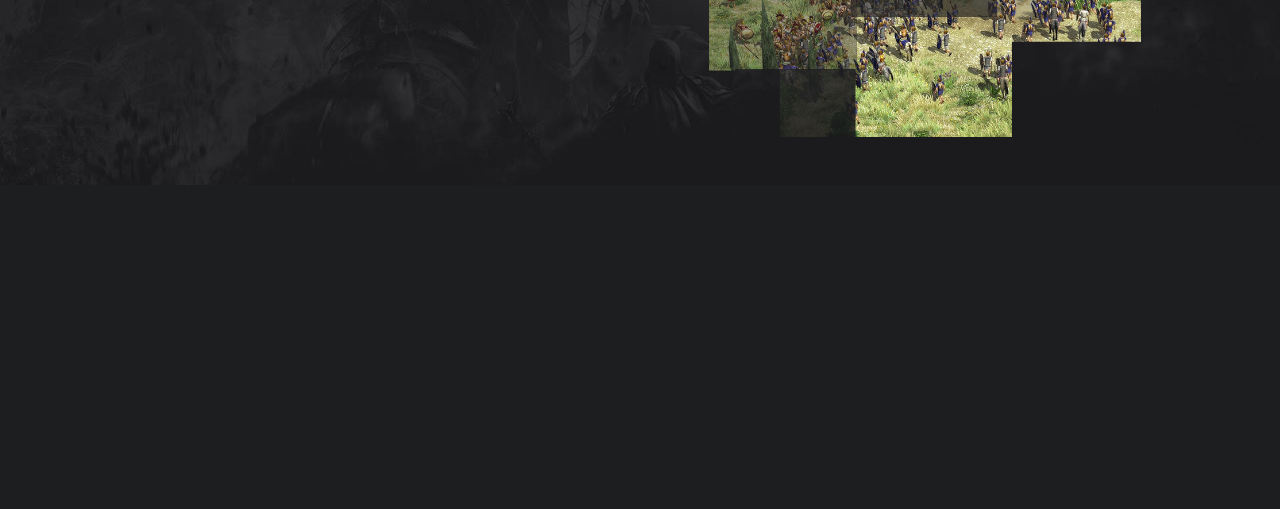
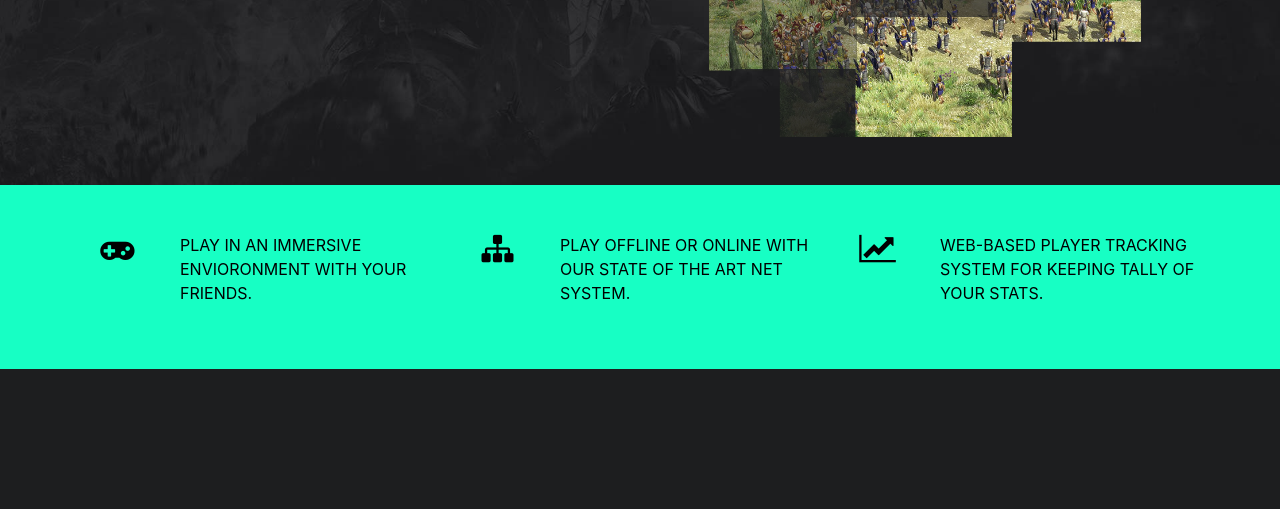
Before and after one commit to rosaMiller/gamelayout1, a plain HTML site: page src/index.html in a window 1280 px wide. Shown: the part 291-800 px from the top of the page. Drawn offline with Linux system fonts and the light colour scheme.

Commit message:
added feature-wrapper, color changed for logo

```diff
--- a/src/index.html
+++ b/src/index.html
@@ -54,6 +54,36 @@
         </div>
     </div>
 
+    <div class="feature-wrapper  pt-5 pb-5 mt-5 mt-lg-0">
+        <div class="container">
+            <div class="row">
+                <div class="col-sm-12 col-md-1 text-center mb-3 mb-md-0">
+                    <i class="fa fa-gamepad fa-2x"></i>
+                </div>
+                <div class="col-sm-12 col-md-3 text-center text-uppercase text-md-left mb-3 mb-md-0">
+                    <p>Play in an immersive envioronment with your friends.</p>
+                </div>
+
+                <div class="col-sm-12 col-md-1 text-center mb-3 mb-md-0">
+                    <i class="fa fa-sitemap fa-2x"></i>
+                </div>
+                <div class="col-sm-12 col-md-3 text-center text-uppercase text-md-left mb-3 mb-md-0">
+                    <p>Play offline or online with our state of the art net system.</p>
+                </div>
+
+                <div class="col-sm-12 col-md-1 text-center mb-3 mb-md-0">
+                    <i class="fa fa-line-chart fa-2x"></i>
+                </div>
+                <div class="col-sm-12 col-md-3 text-center text-uppercase text-md-left mb-3 mb-md-0">
+                    <p>Web-based player tracking system for keeping tally of your stats.</p>
+                </div>
+
+
+
+            </div>
+        </div>
+    </div>
+
     <script src="/js/jquery.min.js"></script>
     <script src="/js/tether.min.js"></script>
     <script src="/js/bootstrap.min.js"></script>
--- a/src/scss/style.scss
+++ b/src/scss/style.scss
@@ -10,7 +10,7 @@ body {
 }
 
 #logo {
-    color: #80ff42;
+    color: #17FFC4;
 }
 
 .nav-link {
@@ -22,7 +22,7 @@ body {
     background: none !important;
 
     @media (max-width: 34em) {
-        background: black !important;
+        background: #000 !important;
     }
 
 
@@ -61,3 +61,8 @@ h1 {
 .hero-img {
   width: 80%;
 }
+
+.feature-wrapper {
+  background-color: #17FFC4;
+  color: #000;
+}
```
Also changed, not shown: src/css/style.css.
